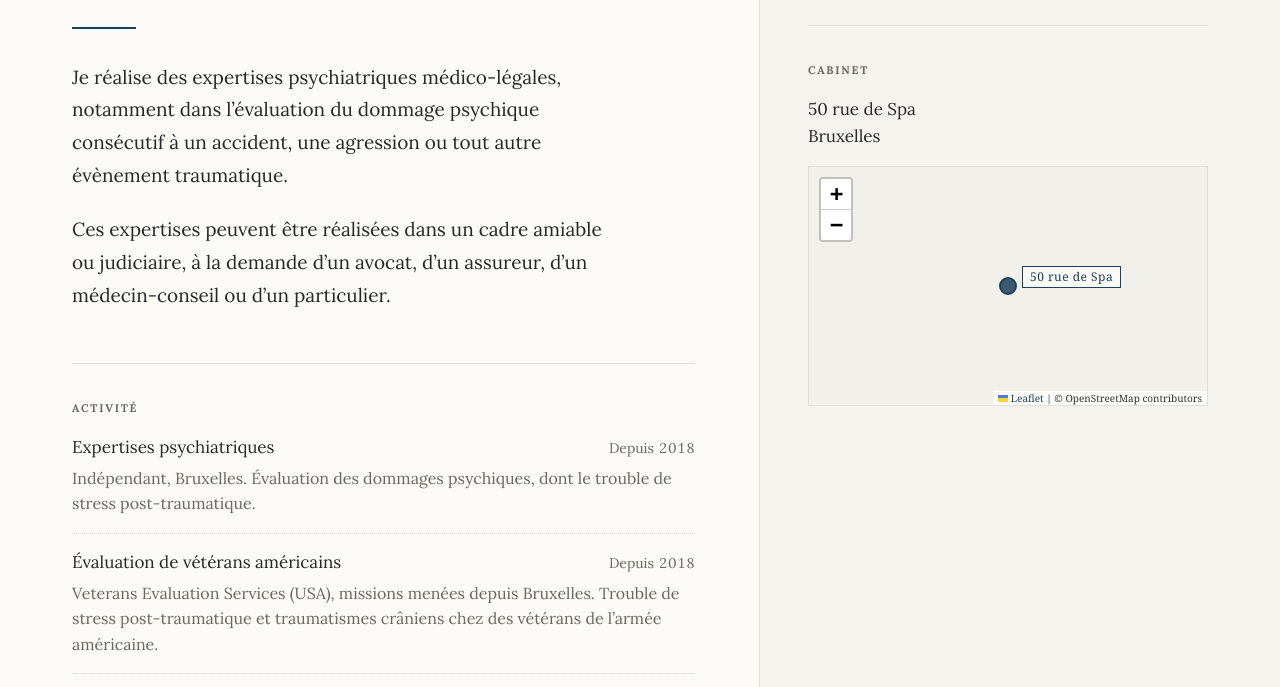
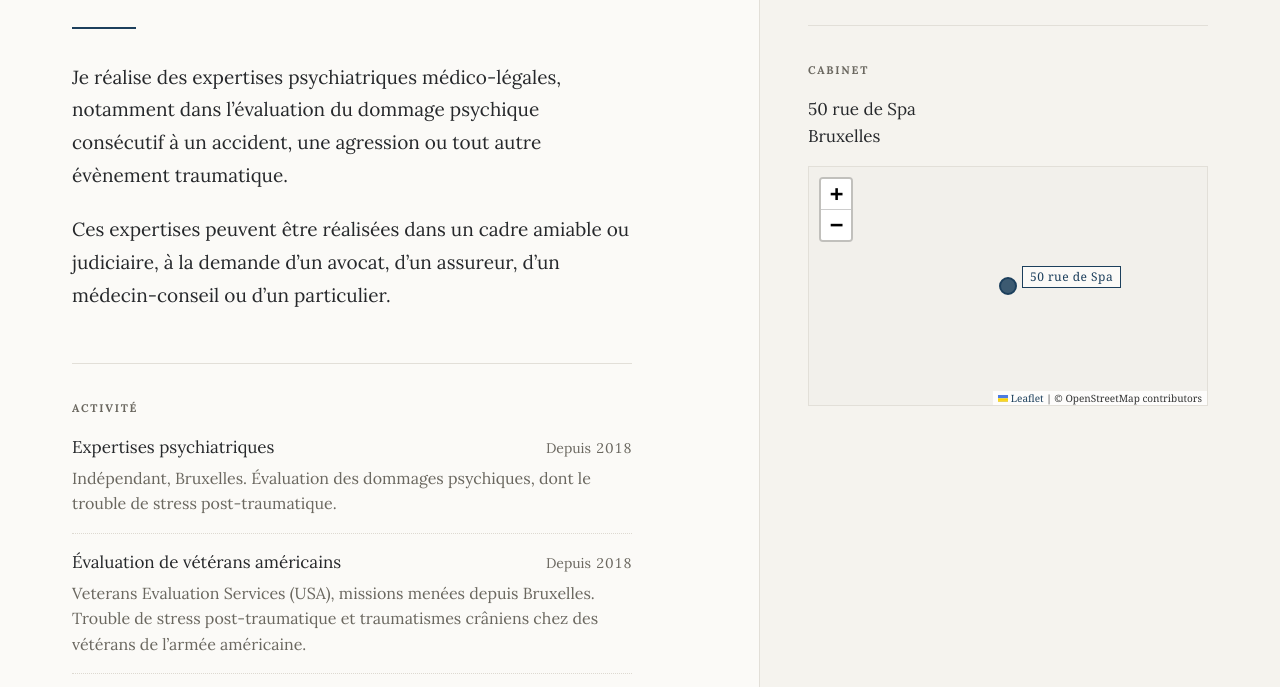
Before and after one commit to IIya/expertpsychiatre, a plain HTML site: page index.html in a window 1280 px wide. Shown: the part 292-979 px from the top of the page. Drawn offline with Linux system fonts and the light colour scheme.

Commit message:
Hold the design's text measure in the main column
Edge-to-edge let the main column inherit the full viewport, so on a wide
screen the Activité descriptions ran 161 characters per line and the dates
floated ~1000px from their titles. Cap .lede and .section at 560px, which
is the content width the design has at 1120px. No effect below ~1100px.

Co-Authored-By: Claude Opus 5 <noreply@anthropic.com>

```diff
--- a/index.html
+++ b/index.html
@@ -48,6 +48,11 @@
   --line: #e2dfd8;
   --line-card: #dfdcd5;
   --line-dot: #ddd9d1;
+
+  /* The design's own text measure: at 1120px the main column is 672px wide
+     with 72/64 padding, leaving 536px of content. Holding that measure on
+     wider screens keeps line length and title/date pairing as drawn. */
+  --measure: 560px;
 }
 
 *, *::before, *::after { box-sizing: border-box; }
@@ -156,7 +161,7 @@ h1 {
   display: flex;
   flex-direction: column;
   gap: 22px;
-  max-width: 56ch;
+  max-width: var(--measure);
 }
 .lede p {
   margin: 0;
@@ -178,6 +183,7 @@ h1 {
   margin-top: clamp(40px, 5vw, 52px);
   border-top: 1px solid var(--line);
   padding-top: 28px;
+  max-width: var(--measure);
 }
 .section .label { display: block; margin-bottom: 20px; }
 
```
